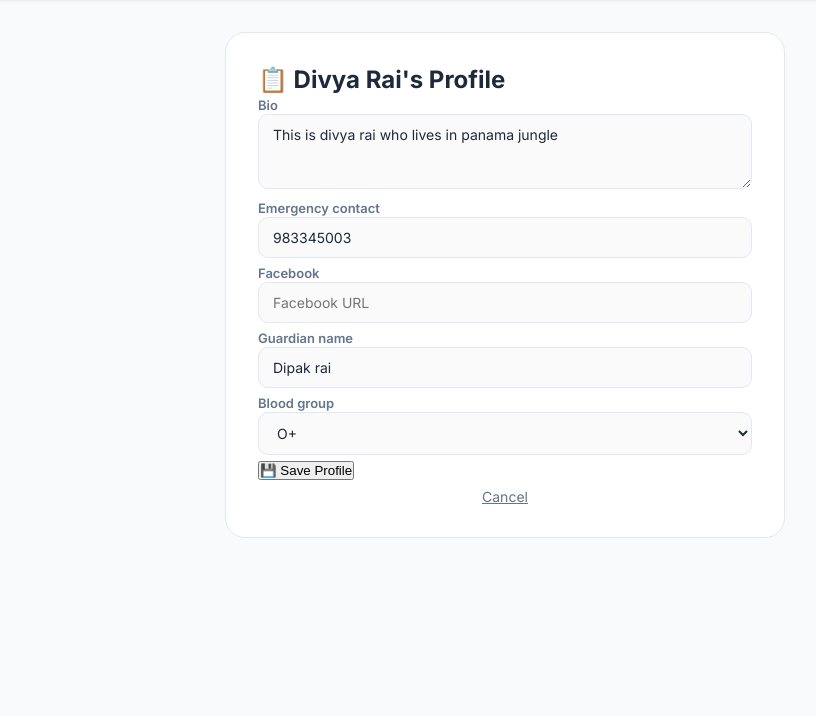
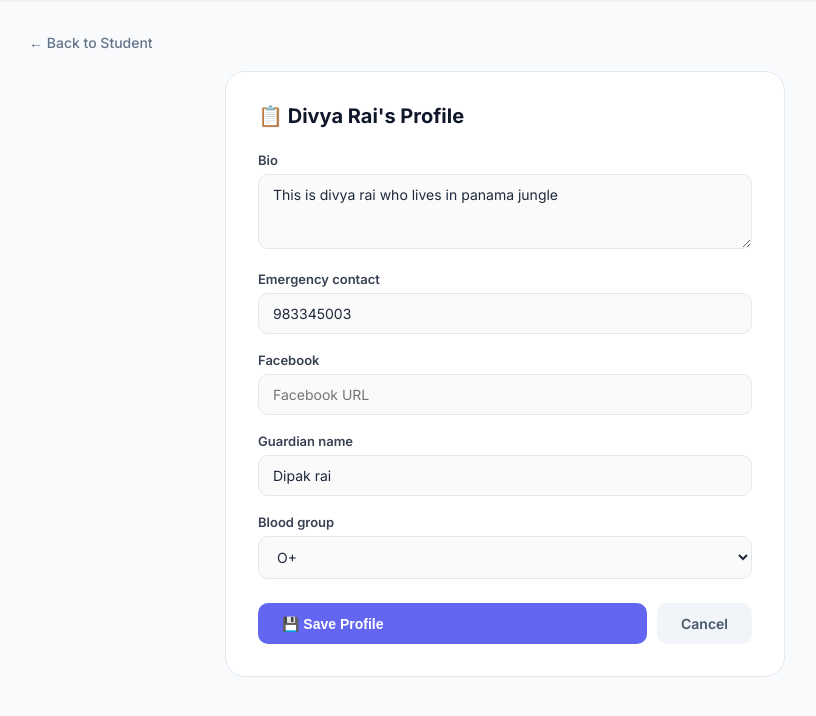
Before and after one commit to krimongurung524-rgb/Student-management-system, a Django app: a page that uses studentms/templates/core/student_profile.html in a window 1280 px wide. Shown: the part 64-780 px from the top of the page, without its empty margins (135-951 px from the left). Run offline with Django 5.2, Linux system fonts and the light colour scheme; a user stored in the database is signed in; data comes from the database, SQL or seed files in the repository.

Commit message:
student profile is created up to date

```diff
--- a/studentms/templates/core/student_profile.html
+++ b/studentms/templates/core/student_profile.html
@@ -3,28 +3,31 @@
 {% block title %}{{ student.full_name }}'s Profile — Student MS{% endblock %}
 
 {% block content %}
+
+<a href="{% url 'student_detail' student.slug %}" class="back-link">← Back to Student</a>
+
 <div class="form-card">
-    <h2>📋 {{ student.full_name }}'s Profile</h2>
+    <h2 class="form-title">📋 {{ student.full_name }}'s Profile</h2>
     <form method="POST">
         {% csrf_token %}
         {% for field in form %}
-            <div style="margin-bottom:4px;">
-                <label style="font-size:13px; color:#64748b; font-weight:600;">
-                    {{ field.label }}
-                </label>
+            <div class="form-group">
+                <label>{{ field.label }}</label>
                 {{ field }}
                 {% if field.errors %}
-                    <p style="color:#ef4444; font-size:12px; margin-top:-10px; margin-bottom:8px;">
-                        {{ field.errors.0 }}
-                    </p>
+                    <span class="form-error">{{ field.errors.0 }}</span>
                 {% endif %}
             </div>
         {% endfor %}
-        <button type="submit">💾 Save Profile</button>
-        <a href="{% url 'student_detail' student.slug %}"
-           style="display:block; text-align:center; color:#64748b; font-size:14px; margin-top:8px;">
-            Cancel
-        </a>
+        <div class="form-actions">
+            <button type="submit" class="btn btn-primary btn-lg" style="flex:1;">
+                💾 Save Profile
+            </button>
+            <a href="{% url 'student_detail' student.slug %}" class="btn btn-secondary btn-lg">
+                Cancel
+            </a>
+        </div>
     </form>
 </div>
+
 {% endblock %}
```
